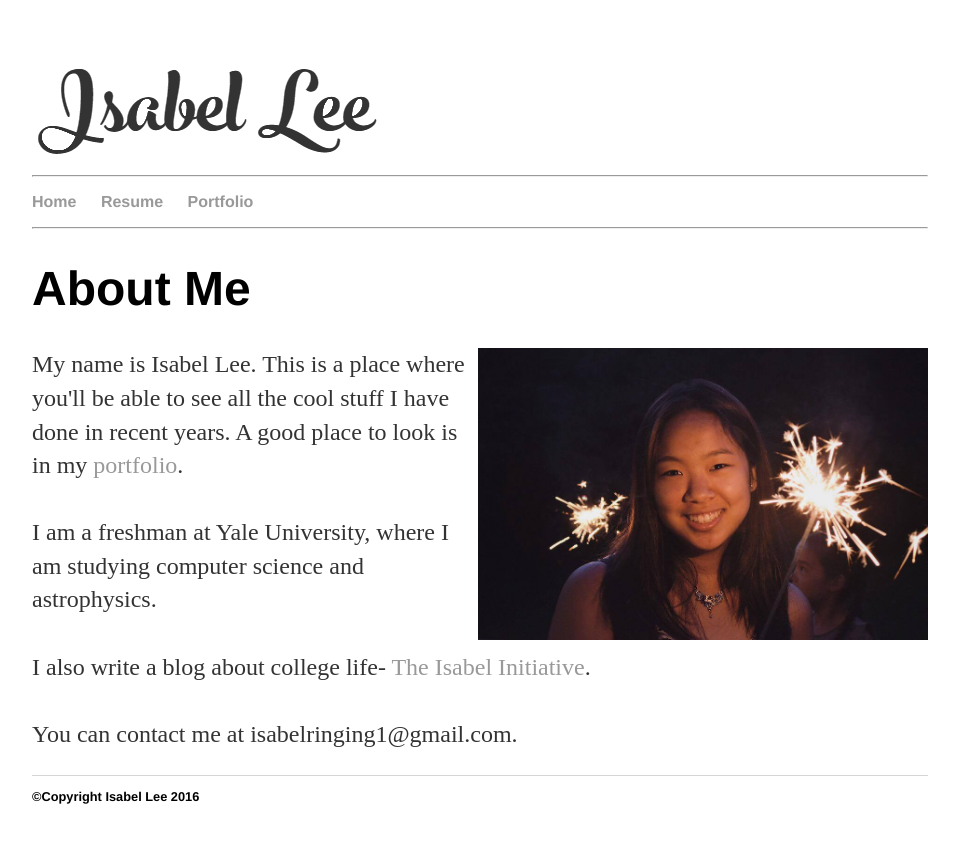
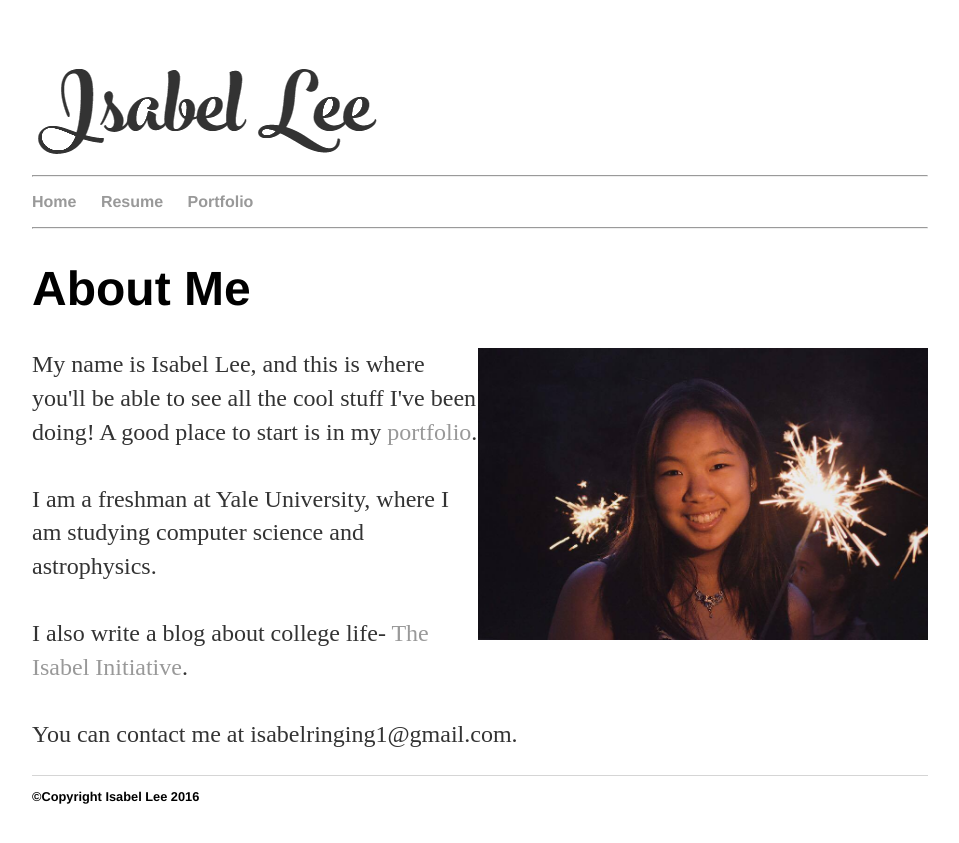
Before and after one commit to isabelringing1/old_website, a Jekyll site: the page built from index.html, in a window 1280 px wide. Shown: the top 843 px of the page, without its empty margins (160-1119 px from the left). Built offline with Jekyll 4.4.1, drawn with Linux system fonts in a browser that asks for light colours.

Commit message:
Update index.html

```diff
--- a/index.html
+++ b/index.html
@@ -8,7 +8,7 @@ title: Isabel Lee
 	</div>
 
 	<img src="me.jpg" alt="Isabel Lee" style="float:right;width:450px;height:292px;">
-	<p>My name is Isabel Lee. This is a place where you'll be able to see all the cool stuff I have done in recent years. A good place to look is in my <a href="/portfolio">portfolio</a>.
+	<p>My name is Isabel Lee, and this is where you'll be able to see all the cool stuff I've been doing! A good place to start is in my <a href="/portfolio">portfolio</a>.
 	<br><br>
 	I am a freshman at Yale University, where I am studying computer science and astrophysics.
 	<br><br>
```
